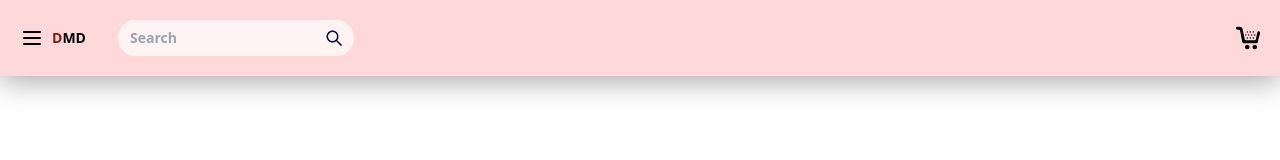
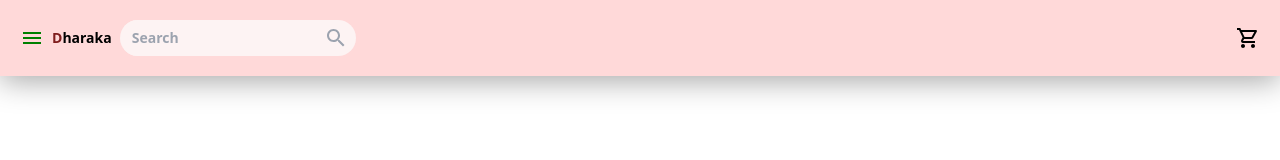
Before and after one commit to DHARAKA-METH/e-commerce-app-react, a React (Create React App) app: page / in a window 1280 px wide. Shown: the top 160 px of the page. Built offline with nearby package versions, Linux system fonts and the light colour scheme.

Commit message:
use material ui icons

```diff
--- a/src/components/Header/Header.js
+++ b/src/components/Header/Header.js
@@ -1,9 +1,6 @@
-import menuimg from "../../img/menu-svgrepo-com.svg";
-import searchimg from "../../img/search-svgrepo-com.svg";
-import cartimg from "../../img/full-shoping-cart-svgrepo-com.svg";
-import MenuIcon from '@mui/icons-material/Menu';
-import SearchIcon from '@mui/icons-material/Search';
-
+import ShoppingCartOutlinedIcon from '@mui/icons-material/ShoppingCartOutlined';
+import MenuIcon from "@mui/icons-material/Menu";
+import SearchIcon from "@mui/icons-material/Search";
 
 const Header = () => {
   return (
@@ -11,30 +8,26 @@ const Header = () => {
       {/* header left */}
 
       <div className="flex items-center">
-        <img
-          src={menuimg}
-          alt="menu"
-          className="w-6 h-6 object-contain cursor-pointer"
+        <MenuIcon
+          sx={{
+            color: "green",
+          }}
         />
-        <h2 className="ml-2 text-sm font-bold">
-          <span className="text-red-900">D</span>MD
-        </h2>
-        <div className="overflow-hidden ml-8 flex items-center rounded-full bg-[#fdf3f3]  ">
-          <input type="text" placeholder="Search" className="ml-1 outline-none p-2 font-semibold text-sm w-[200px] bg-inherit" />
-          <img
-            src={searchimg}
-            alt="cart"
-            className="mr-2 w-6 h-6 object-contain cursor-pointer"
+        <h1 className="ml-2 text-sm font-bold">
+          <span className="text-red-900">D</span>haraka
+        </h1>
+        <div className="overflow-hidden ml-2 flex items-center rounded-full bg-[#fdf3f3]  ">
+          <input
+            type="text"
+            placeholder="Search"
+            className="ml-1 outline-none p-2 font-semibold text-sm w-[200px] bg-inherit"
           />
+          <SearchIcon className="text-gray-400 mr-2" />
         </div>
       </div>
 
       {/* header right */}
-      <img
-        src={cartimg}
-        alt="search"
-        className="w-6 h-6 object-contain cursor-pointer"
-      />
+      <ShoppingCartOutlinedIcon />
     </header>
   );
 };
```
